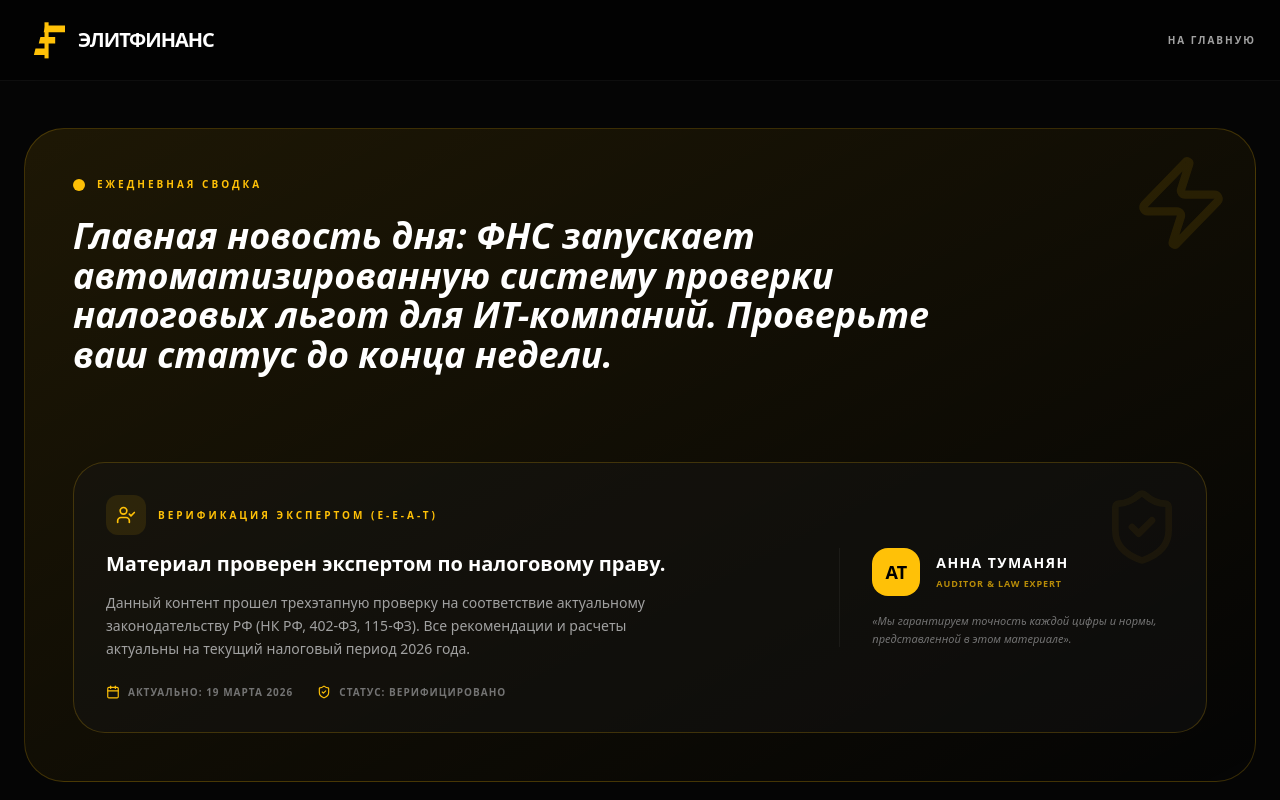
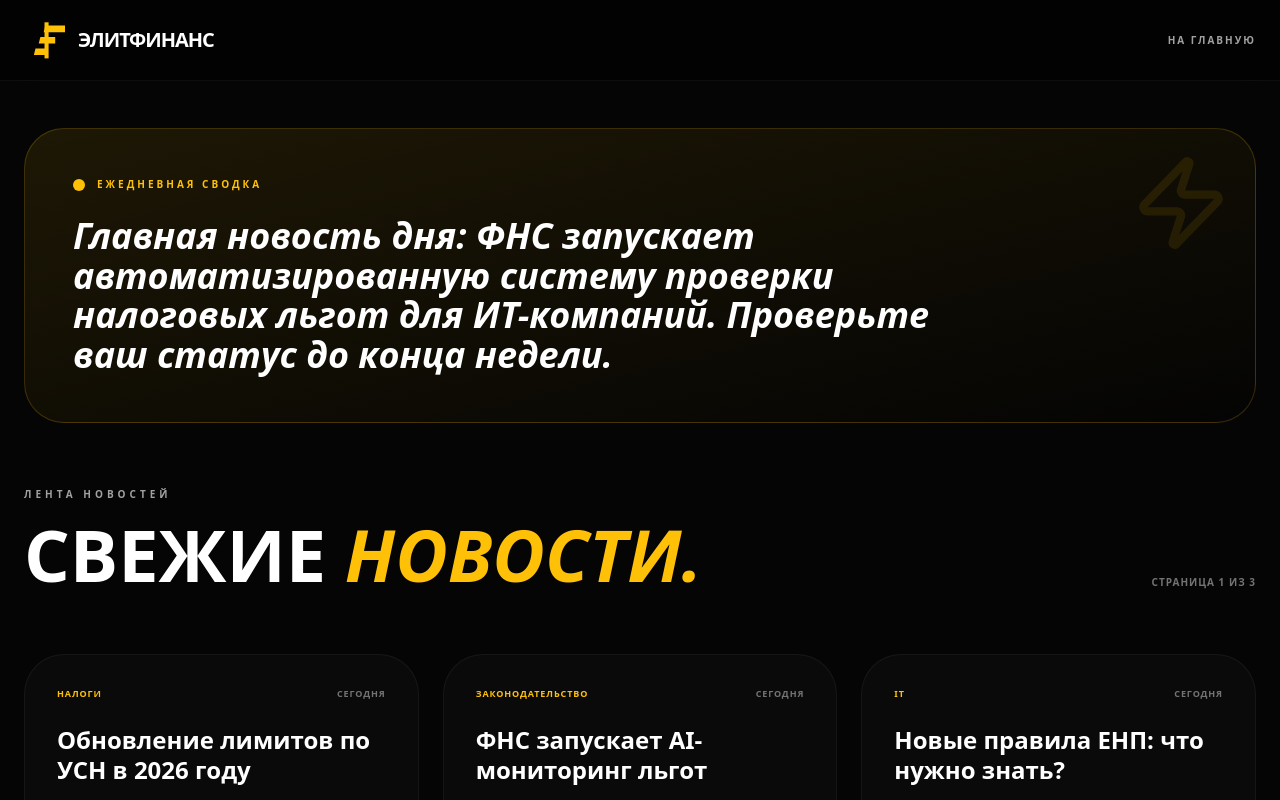
Before and after one commit to VARONA12/Buhsaitaccounting-portal, a Next.js app: page /news in a window 1280 px wide. Shown: the top 800 px of the page. Built offline with nearby package versions, Linux system fonts and the light colour scheme.

Commit message:
design: remove expert block from news summary, keep only for articles

```diff
--- a/src/app/news/page.tsx
+++ b/src/app/news/page.tsx
@@ -16,7 +16,6 @@ import {
   FileText
 } from "lucide-react";
 import { Logo } from "@/components/Logo";
-import { ExpertVerification } from "@/components/ExpertVerification";
 
 // Generated 36 news items (3 pages of 12)
 const ALL_NEWS = Array.from({ length: 36 }).map((_, i) => ({
@@ -101,10 +100,6 @@ export default function NewsPage() {
                 <h2 className="text-2xl xl:text-4xl font-bold tracking-tightest leading-[1.1] max-w-4xl italic">
                   Главная новость дня: ФНС запускает автоматизированную систему проверки налоговых льгот для ИТ-компаний. Проверьте ваш статус до конца недели.
                 </h2>
-
-                <div className="pt-4">
-                  <ExpertVerification date="19 Марта 2026" />
-                </div>
               </div>
             </div>
           </section>
```
